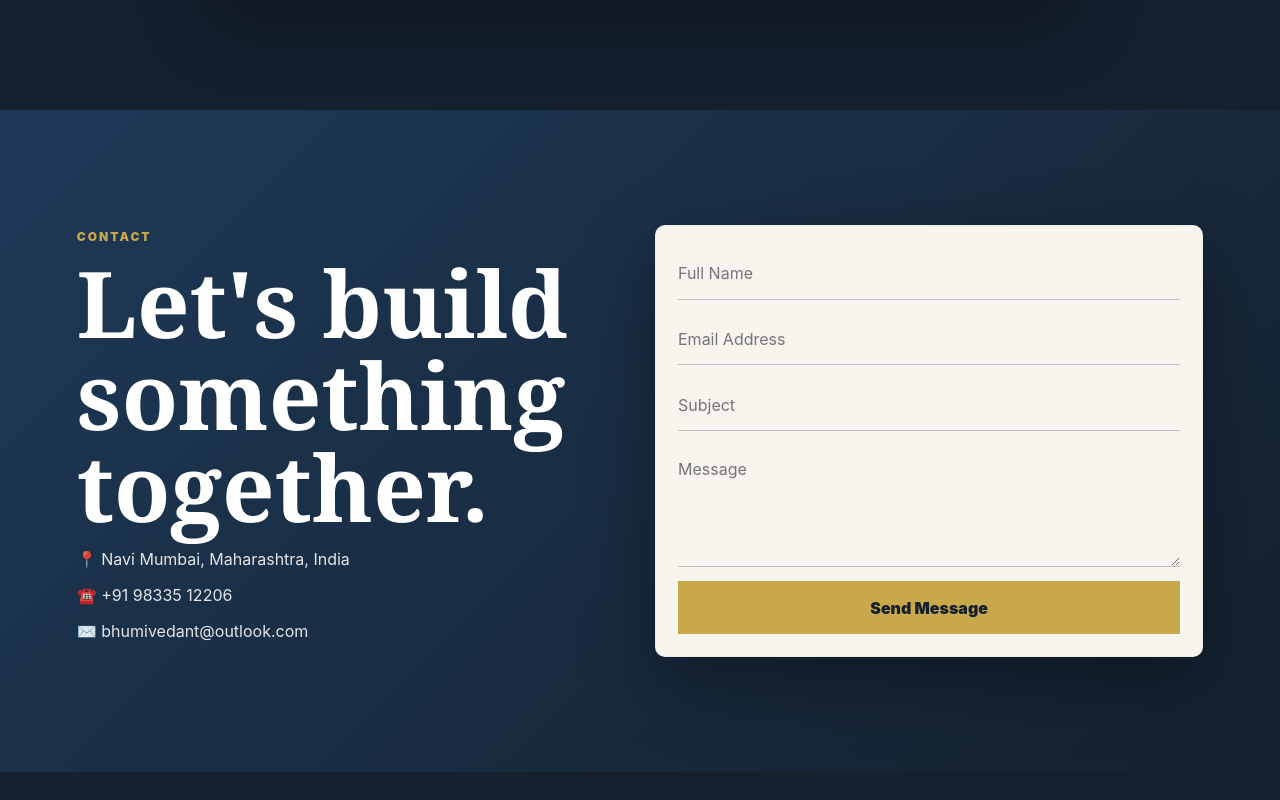
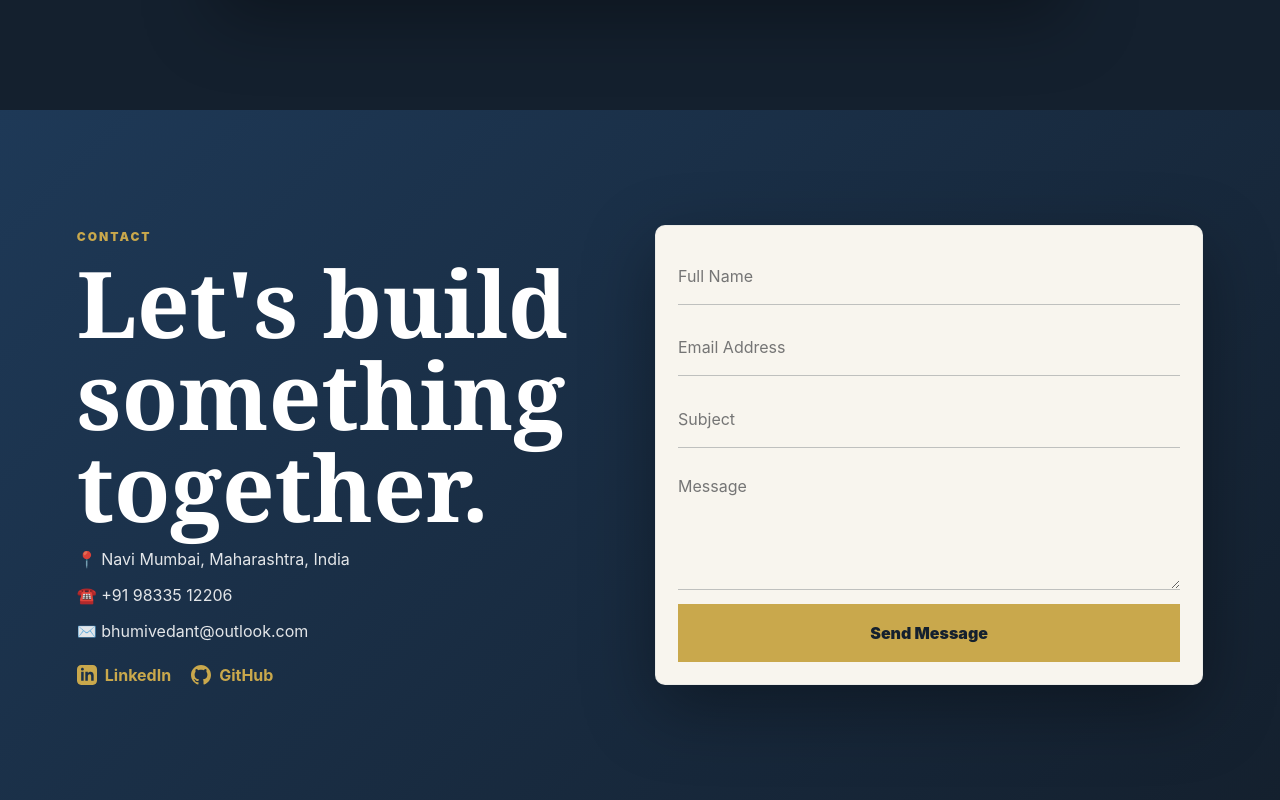
Before and after one commit to bhumivedant49/portfolio, a React (Vite) app: page / in a window 1280 px wide. Shown: the part 9019-9819 px from the top of the page. Before the commit the page ends 9791 px from the top, so only its background shows below. Built offline with nearby package versions, Linux system fonts and the light colour scheme.

Commit message:
feat: Add social links to Contact section

```diff
--- a/src/App.tsx
+++ b/src/App.tsx
@@ -362,7 +362,17 @@
           <h2>Let's build something together.</h2>
           <p>📍 Navi Mumbai, Maharashtra, India</p>
           <p>☎️ +91 98335 12206</p>
-          <p>✉️ bhumivedant@outlook.com</p>
+          <p>✉️ <a href="mailto:bhumivedant@outlook.com" style={{ color: "inherit", textDecoration: "none" }}>bhumivedant@outlook.com</a></p>
+          <div style={{ display: "flex", gap: "20px", marginTop: "24px" }}>
+            <a href="https://linkedin.com/in/bhumi-vedant-728a76294" target="_blank" rel="noreferrer" style={{ color: "var(--gold)", fontWeight: "bold", display: "flex", alignItems: "center", gap: "8px" }}>
+              <svg width="20" height="20" fill="currentColor" viewBox="0 0 24 24"><path d="M19 0h-14c-2.761 0-5 2.239-5 5v14c0 2.761 2.239 5 5 5h14c2.762 0 5-2.239 5-5v-14c0-2.761-2.238-5-5-5zm-11 19h-3v-11h3v11zm-1.5-12.268c-.966 0-1.75-.79-1.75-1.764s.784-1.764 1.75-1.764 1.75.79 1.75 1.764-.783 1.764-1.75 1.764zm13.5 12.268h-3v-5.604c0-3.368-4-3.113-4 0v5.604h-3v-11h3v1.765c1.396-2.586 7-2.777 7 2.476v6.759z"/></svg>
+              LinkedIn
+            </a>
+            <a href="https://github.com/bhumivedant49" target="_blank" rel="noreferrer" style={{ color: "var(--gold)", fontWeight: "bold", display: "flex", alignItems: "center", gap: "8px" }}>
+              <svg width="20" height="20" fill="currentColor" viewBox="0 0 24 24"><path d="M12 0c-6.626 0-12 5.373-12 12 0 5.302 3.438 9.8 8.207 11.387.599.111.793-.261.793-.577v-2.234c-3.338.726-4.033-1.416-4.033-1.416-.546-1.387-1.333-1.756-1.333-1.756-1.089-.745.083-.729.083-.729 1.205.084 1.839 1.237 1.839 1.237 1.07 1.834 2.807 1.304 3.492.997.107-.775.418-1.305.762-1.604-2.665-.305-5.467-1.334-5.467-5.931 0-1.311.469-2.381 1.236-3.221-.124-.303-.535-1.524.117-3.176 0 0 1.008-.322 3.301 1.23.957-.266 1.983-.399 3.003-.404 1.02.005 2.047.138 3.006.404 2.291-1.552 3.297-1.23 3.297-1.23.653 1.653.242 2.874.118 3.176.77.84 1.235 1.911 1.235 3.221 0 4.609-2.807 5.624-5.479 5.921.43.372.823 1.102.823 2.222v3.293c0 .319.192.694.801.576 4.765-1.589 8.199-6.086 8.199-11.386 0-6.627-5.373-12-12-12z"/></svg>
+              GitHub
+            </a>
+          </div>
         </div>
         <form onSubmit={(event) => {
           event.preventDefault();
```
